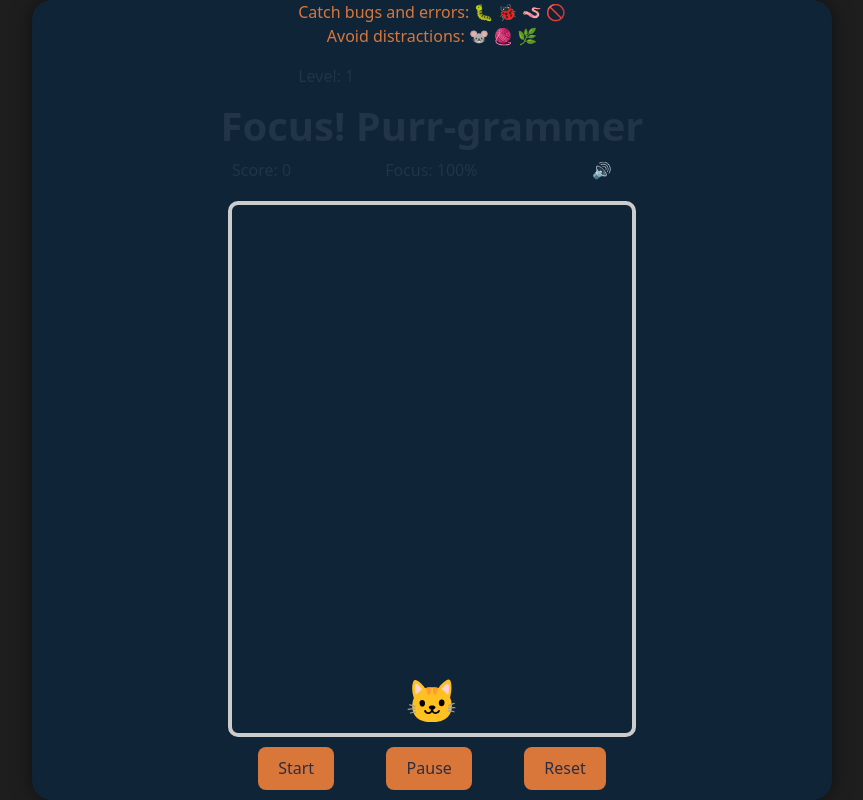
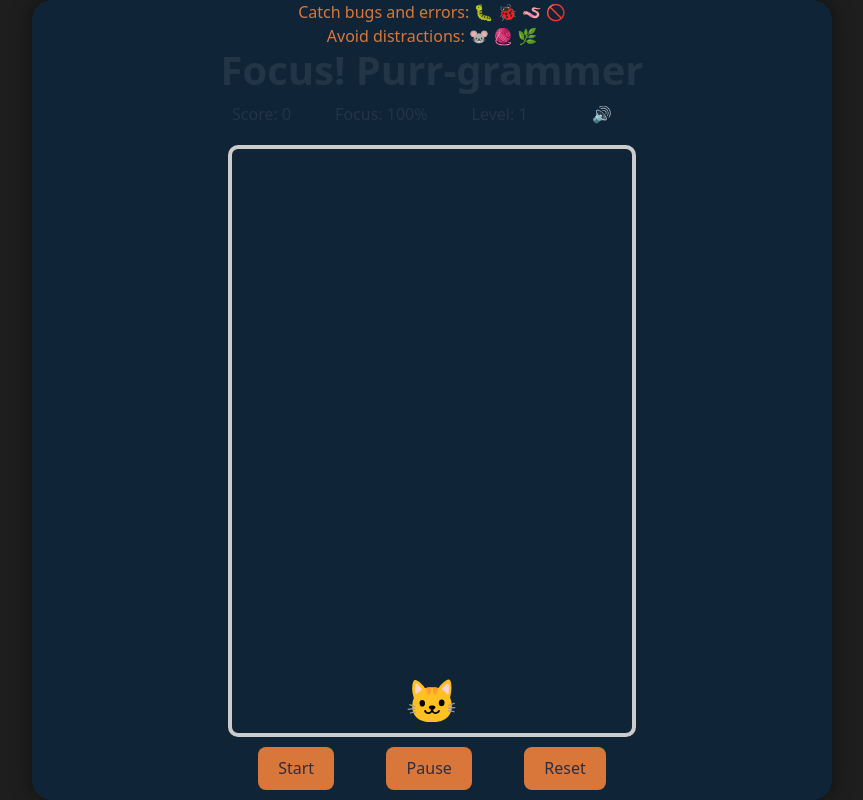
Before and after one commit to shuwangs/techtonica-assignments, a React (Vite) app in the folder projects/focus_purr-grammer/: page / in a window 1280 px wide. Shown: the whole page, without its empty margins (208-1071 px from the left). Built offline with nearby package versions, Linux system fonts and the light colour scheme.

Commit message:
change level location

```diff
--- a/projects/focus_purr-grammer/src/components/GameBoard.jsx
+++ b/projects/focus_purr-grammer/src/components/GameBoard.jsx
@@ -275,7 +275,7 @@ function GameBoard() {
                     Catch bugs and errors: 🐛 🐞 🪱 🚫 <br/>
                     Avoid distractions: 🐭 🧶 🌿
                 </p>
-                <p>Level: {level} {/* 可以显示当前等级 */}</p>
+                {/* <p>Level: {level} 可以显示当前等级</p>  */}
             </div>
 
             <h1 className="game_title">Focus! Purr-grammer</h1>
@@ -283,6 +283,7 @@ function GameBoard() {
                 score={score}
                 energy={energy}
                 isMuted={isMuted}
+                level = {level}
                 toggleMute={toggleMute}
             />
 
--- a/projects/focus_purr-grammer/src/components/HeaderBar.jsx
+++ b/projects/focus_purr-grammer/src/components/HeaderBar.jsx
@@ -1,10 +1,12 @@
 import React from "react";
 import './HeaderBar.css'
-function HeaderBar({ score, energy, isMuted, toggleMute }) {
+function HeaderBar({ score, energy, isMuted, level,toggleMute }) {
     return (
         <div className = 'header_bar'>
             <div className="score">Score: {score}</div>
             <div className="energy">Focus: {energy}%</div>
+            <div className="level">Level: {level}</div>
+
             <div className="sound_btn_container">
                 <button
                 className="sound_btn"
```
